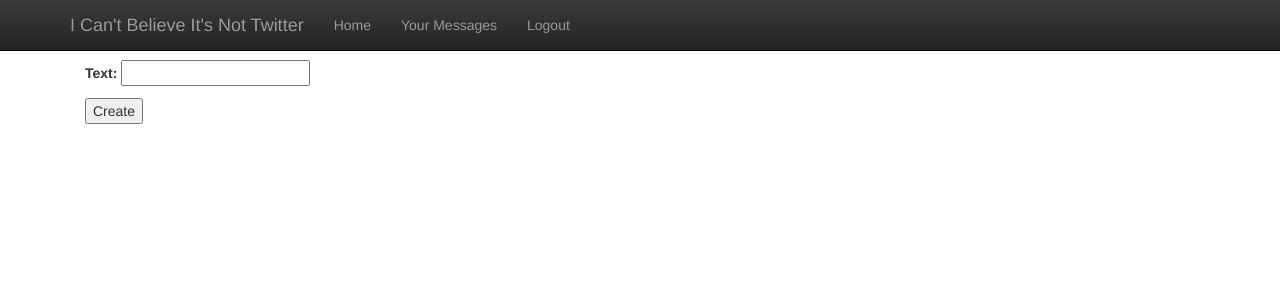
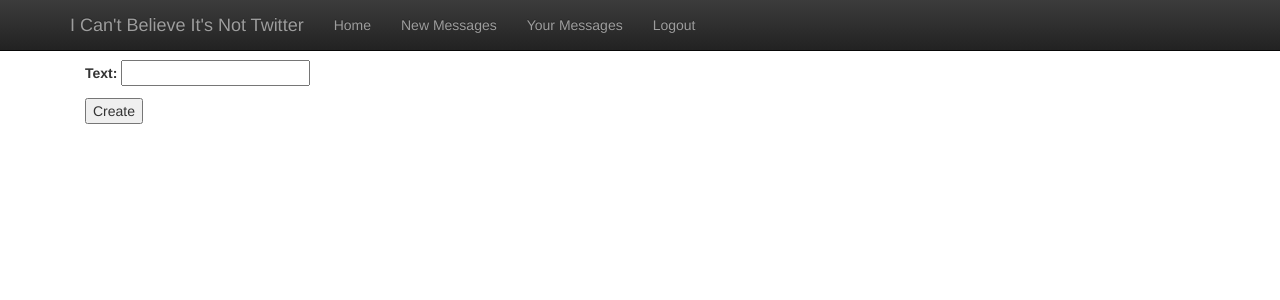
Before and after one commit to pennomi/openwest2015-twitter-clone, a Django app: page /new/ in a window 1280 px wide. Shown: the top 300 px of the page. Run offline with Django 3.2, Linux system fonts and the light colour scheme; the visitor is signed in with stand-in values (Sample User, id 1); some libraries are stand-ins or nearby versions.

Commit message:
Add new messages link to bar

```diff
--- a/tweets/templates/template_base.html
+++ b/tweets/templates/template_base.html
@@ -26,6 +26,7 @@
             <ul class="nav navbar-nav">
               <li><a href="/">Home</a></li>
               {% if user.is_authenticated %}
+              <li><a href="{% url 'new-message' %}">New Messages</a></li>
               <li><a href="{% url 'my-messages' %}">Your Messages</a></li>
               <li><a href="{% url 'logout' %}?next={% url 'index' %}">Logout</a></li>
               {% else %}
```
